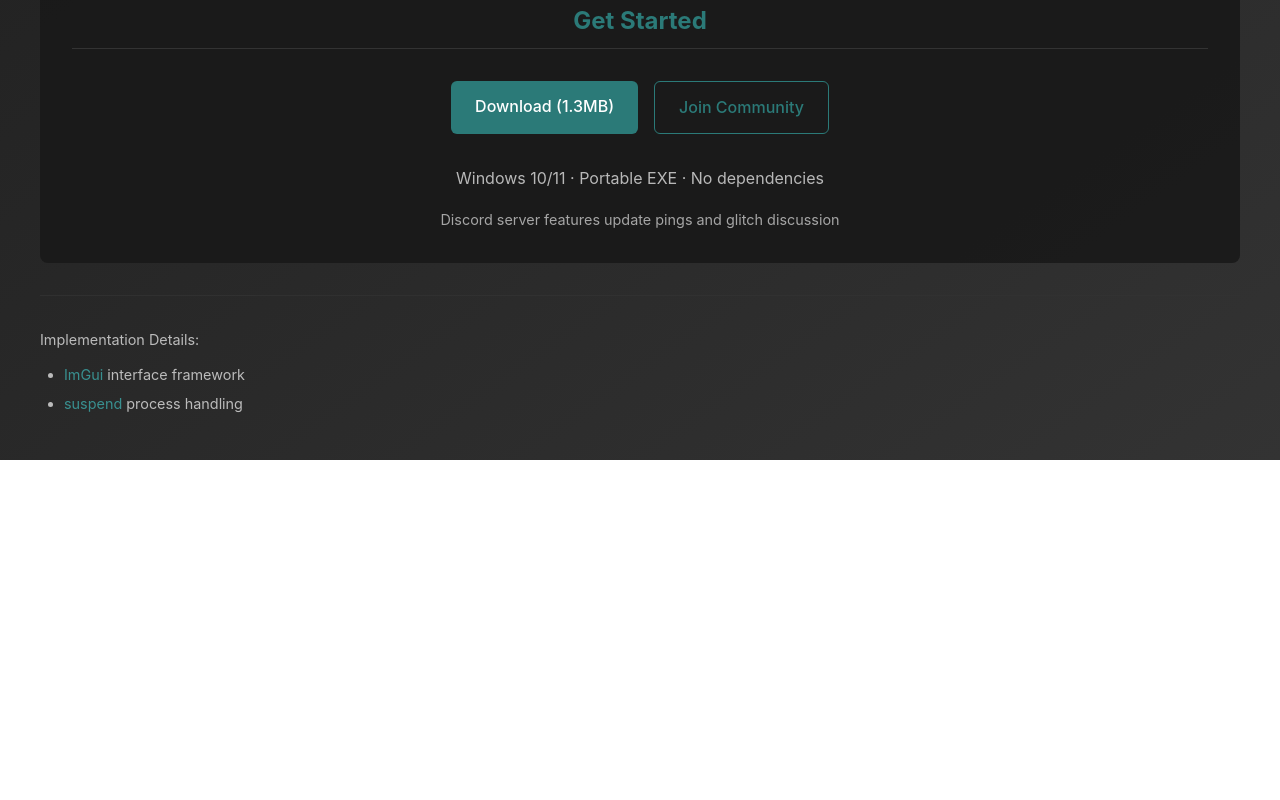
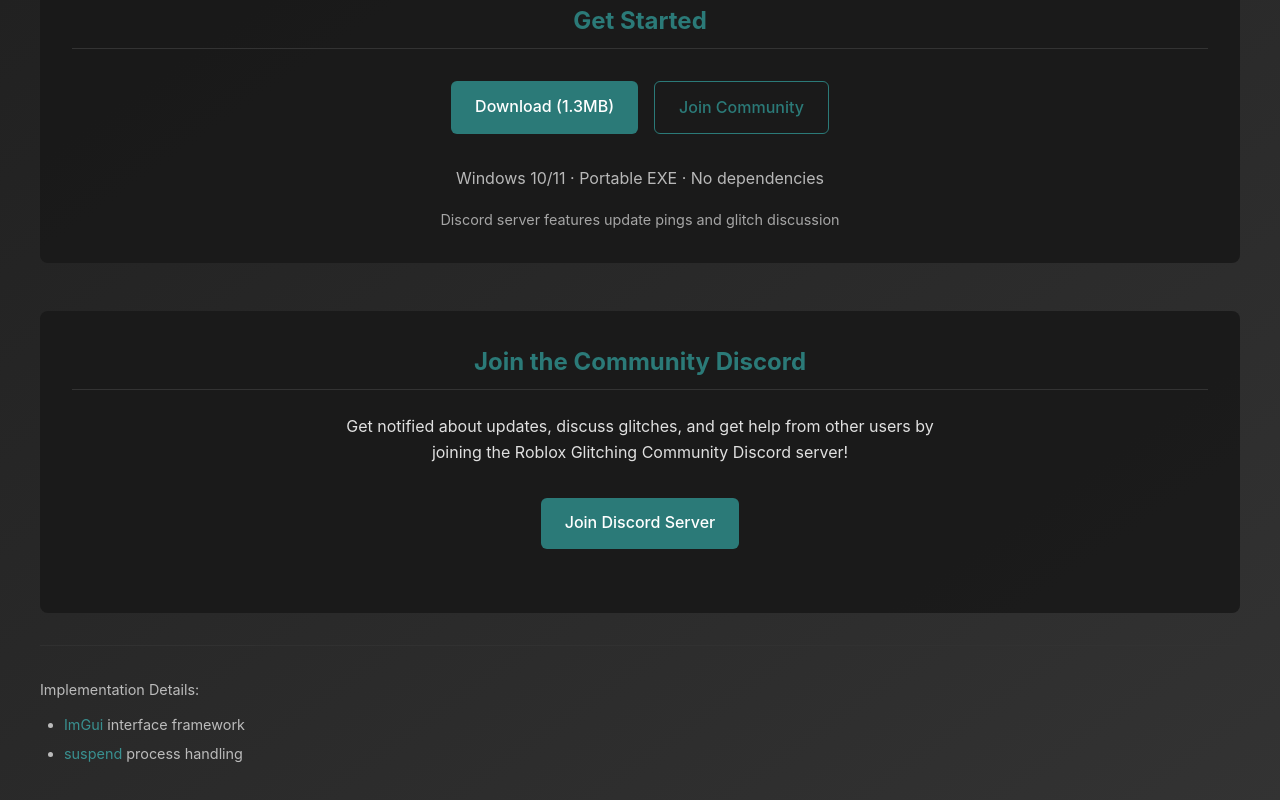
Before and after one commit to Spencer0187/Spencer-Macro-Utilities, a React (Create React App) app: page / in a window 1280 px wide. Shown: the part 2190-2990 px from the top of the page. Before the commit the page ends 2650 px from the top, so only its background shows below. Built offline with nearby package versions, Linux system fonts and the light colour scheme.

Commit message:
Update App.js

```diff
--- a/src/App.js
+++ b/src/App.js
@@ -427,6 +427,19 @@
           </p>
         </Section>
 
+        {/* === NEW DISCORD SECTION === */}
+        <Section style={{ textAlign: 'center', marginTop: '3rem' }}>
+          <h2>Join the Community Discord</h2>
+          <p style={{maxWidth: '600px', margin: '0.5rem auto 1rem'}}>
+            Get notified about updates, discuss glitches, and get help from other users by joining the Roblox Glitching Community Discord server!
+          </p>
+          <ButtonGroup>
+            <Button href="https://discord.gg/roblox-glitching-community-998572881892094012" className="primary">
+              Join Discord Server
+            </Button>
+          </ButtonGroup>
+        </Section>
+
         <Credits>
           <p>Implementation Details:</p>
           <ul>
```
